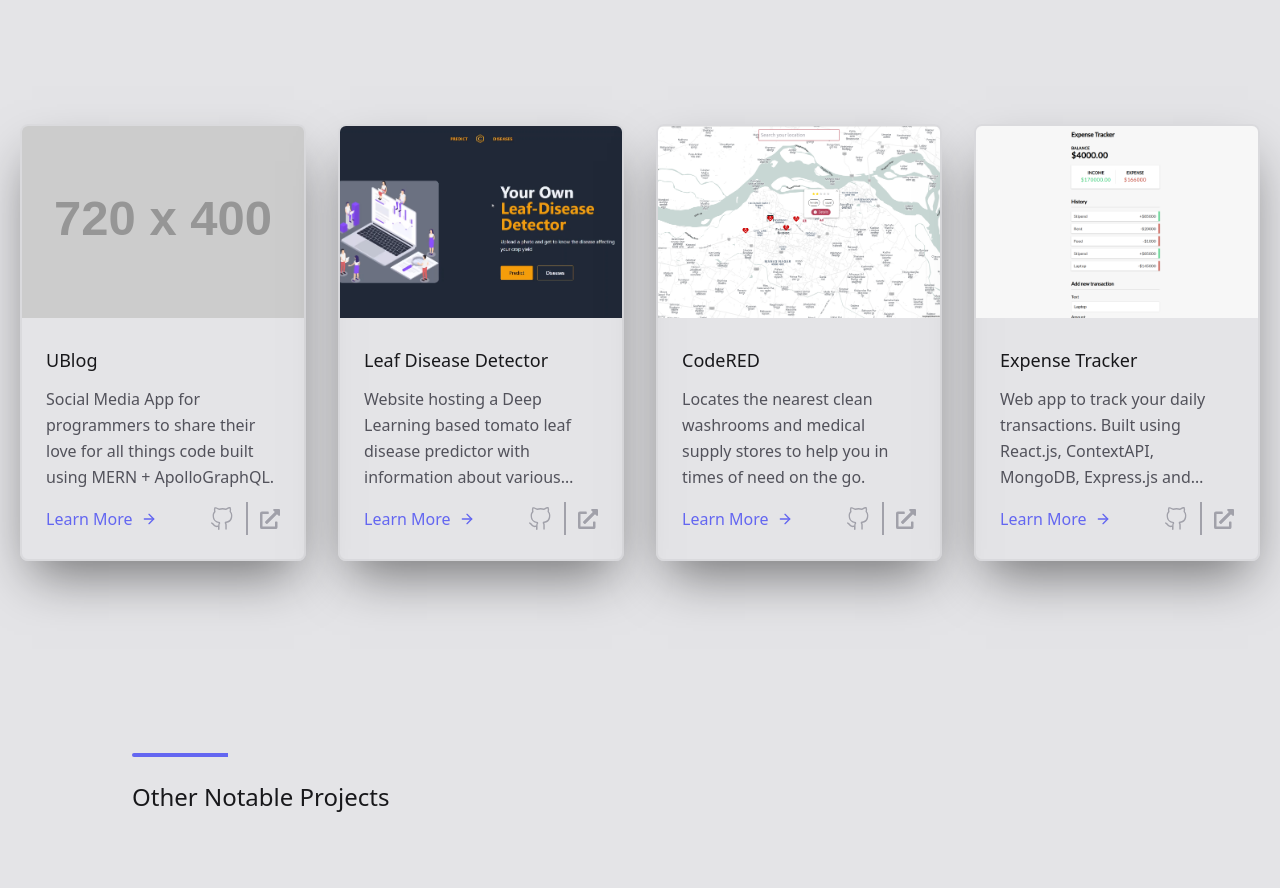
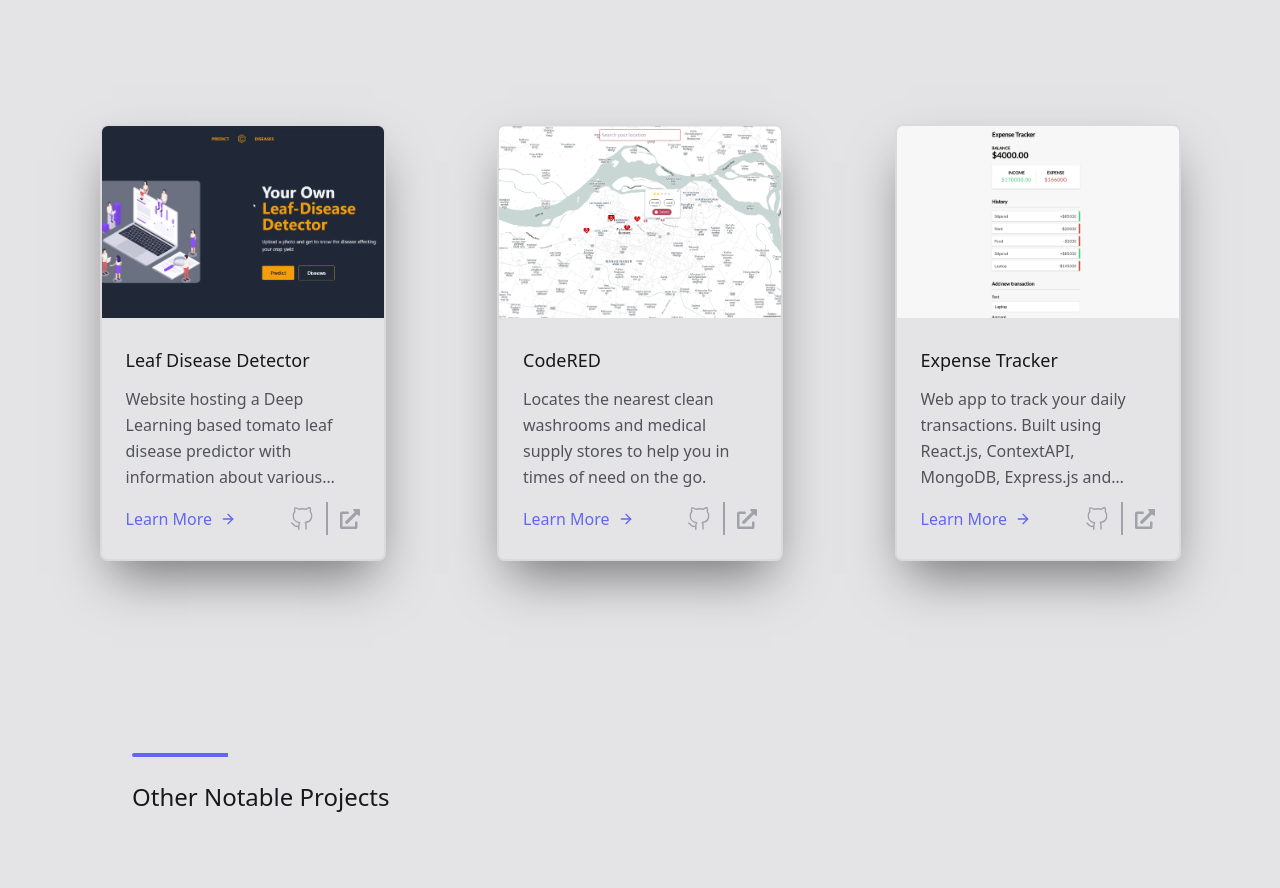
Before and after one commit to kaustuvkaran01/portfolio, a React app in the folder portfolio-v1/: page / in a window 1280 px wide. Shown: the part 2160-3048 px from the top of the page. Built offline with nearby package versions, Linux system fonts and the light colour scheme; placeholder pictures from the web are drawn by us.

Commit message:
chore: Hide UBlog

```diff
--- a/portfolio-v1/src/components/MainProjects.js
+++ b/portfolio-v1/src/components/MainProjects.js
@@ -8,14 +8,14 @@ import et from "../images/project-images/ET.png";
 
 export default function MainProjects() {
 	const projects = [
-		{
-			cat: "",
-			title: "UBlog",
-			desc: "Social Media App for programmers to share their love for all things code built using MERN + ApolloGraphQL.",
-			github: "https://github.com/kaustuvkaran01/social-media-app-graphql",
-			live: "https://www.youtube.com/watch?v=faVKc1n89rU",
-			img: "https://dummyimage.com/720x400",
-		},
+		// {
+		// 	cat: "",
+		// 	title: "UBlog",
+		// 	desc: "Social Media App for programmers to share their love for all things code built using MERN + ApolloGraphQL.",
+		// 	github: "https://github.com/kaustuvkaran01/social-media-app-graphql",
+		// 	live: "https://www.youtube.com/watch?v=faVKc1n89rU",
+		// 	img: "https://dummyimage.com/720x400",
+		// },
 		{
 			cat: "",
 			title: "Leaf Disease Detector",
```
